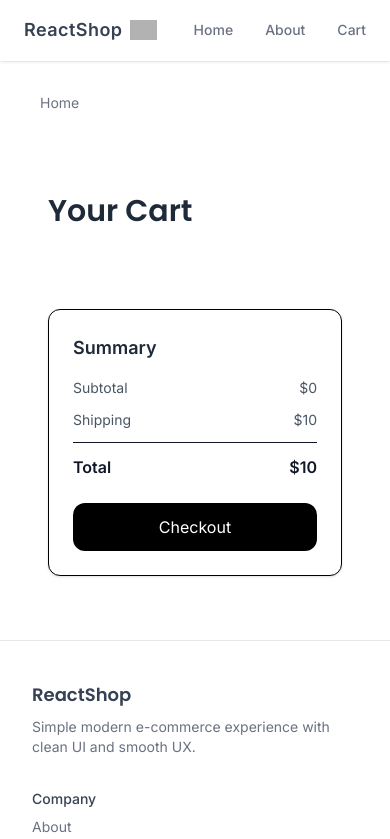
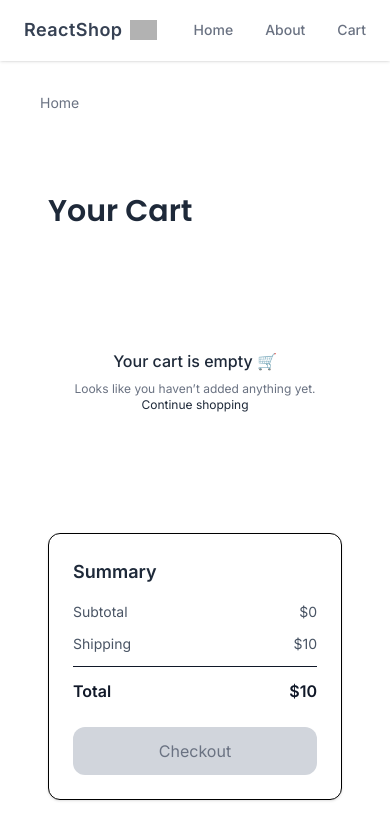
Before and after one commit to KIB101D/vite-react-ecommerce, a React (Vite) app: page /cart in a window 390 px wide. Shown: the top 839 px of the page. Built offline with nearby package versions, Linux system fonts and the light colour scheme; grey boxes are pictures that could not be loaded.

Commit message:
feat(cart): add empty state and improve mobile layout
- disable button included

```diff
--- a/src/pages/Cart.tsx
+++ b/src/pages/Cart.tsx
@@ -15,6 +15,7 @@ function Cart() {
   const total = subtotal + shipping;
   const [isCheckoutOpen, setIsCheckoutOpen] = useState(false);
   const itemsCount = cart.reduce((sum, item) => sum + item.quantity, 0);
+  const isEmpty = Object.keys(cart).length === 0;
 
   return (
     <div className="max-w-6xl px-6 py-10 mx-auto">
@@ -25,10 +26,26 @@ function Cart() {
       <div className="grid gap-10 lg:grid-cols-[2fr_1fr]">
         {/* 🛒 Items */}
         <div className="flex justify-center lg:justify-start">
-          <div className="w-full max-w-2xl space-y-6">
+          <div className="w-full space-y-6 max-w-none">
             {/* Item */}
-            {cart.map((product) => {
-              return (
+            {cart.length === 0 ? (
+              <div className="flex flex-col items-center justify-center py-20 text-center">
+                <p className="mb-2 text-base font-medium text-gray-800 sm:text-xl">
+                  Your cart is empty 🛒
+                </p>
+
+                <p className="text-xs text-gray-500 sm:text-sm">
+                  Looks like you haven’t added anything yet.{" "}
+                  <Link
+                    to="/"
+                    className="text-gray-800 hover:underline hover:text-indigo-600"
+                  >
+                    Continue shopping
+                  </Link>
+                </p>
+              </div>
+            ) : (
+              cart.map((product) => (
                 <div
                   key={product.id}
                   className="relative p-5 transition bg-white border rounded-xl hover:shadow-lg"
@@ -77,7 +94,7 @@ function Cart() {
                         <div className="flex items-center gap-3">
                           <button
                             onClick={() => decrement(product.id)}
-                            className="flex items-center justify-center text-white transition bg-gray-800 rounded-lg w-7 h-7 hover:bg-gray-700"
+                            className="flex items-center justify-center text-gray-800 transition bg-gray-200 rounded-lg w-7 h-7 hover:bg-gray-300"
                           >
                             −
                           </button>
@@ -88,7 +105,7 @@ function Cart() {
 
                           <button
                             onClick={() => increment(product.id)}
-                            className="flex items-center justify-center text-white transition bg-gray-800 rounded-lg w-7 h-7 hover:bg-gray-700"
+                            className="flex items-center justify-center text-gray-800 transition bg-gray-200 rounded-lg w-7 h-7 hover:bg-gray-300"
                           >
                             +
                           </button>
@@ -99,13 +116,13 @@ function Cart() {
                     </div>
                   </div>
                 </div>
-              );
-            })}
+              ))
+            )}
           </div>
         </div>
 
         {/* 💳 Summary */}
-        <div className="h-full p-6 bg-white border shadow-sm rounded-xl">
+        <div className="p-6 bg-white border shadow-sm h-fit rounded-xl lg:sticky lg:top-24">
           <h2 className="mb-4 text-lg font-semibold text-gray-800">Summary</h2>
 
           <div className="space-y-3 text-sm text-gray-600">
@@ -127,11 +144,16 @@ function Cart() {
 
           <button
             onClick={() => setIsCheckoutOpen(true)}
-            className="w-full py-3 mt-6 text-white transition bg-black rounded-xl hover:bg-gray-800"
+            disabled={isEmpty}
+            className={`w-full py-3 mt-6 rounded-xl transition
+          ${
+            isEmpty
+              ? "bg-gray-300 text-gray-500 cursor-not-allowed"
+              : "bg-black text-white hover:scale-[1.01] hover:bg-gray-800"
+          }`}
           >
             Checkout
           </button>
-
           {isCheckoutOpen && (
             <CheckoutModal
               onClose={() => setIsCheckoutOpen(false)}
```
